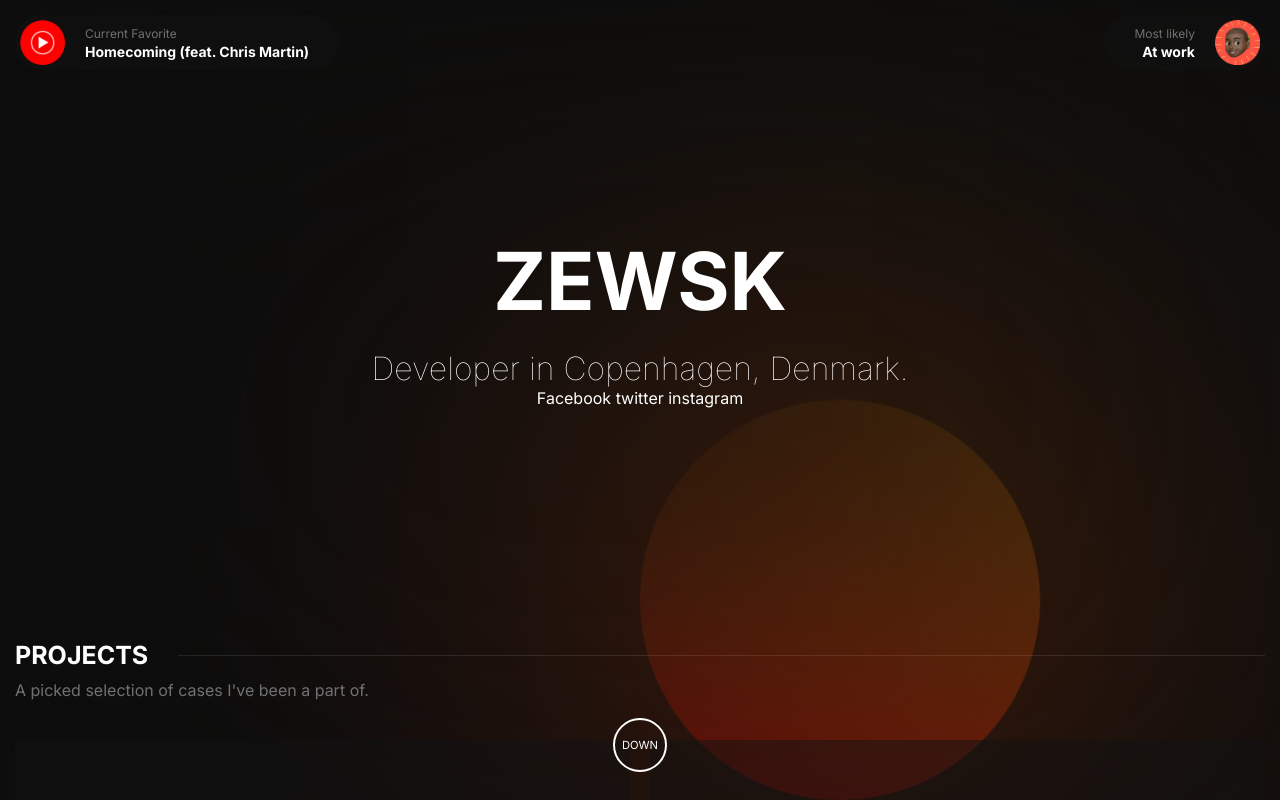
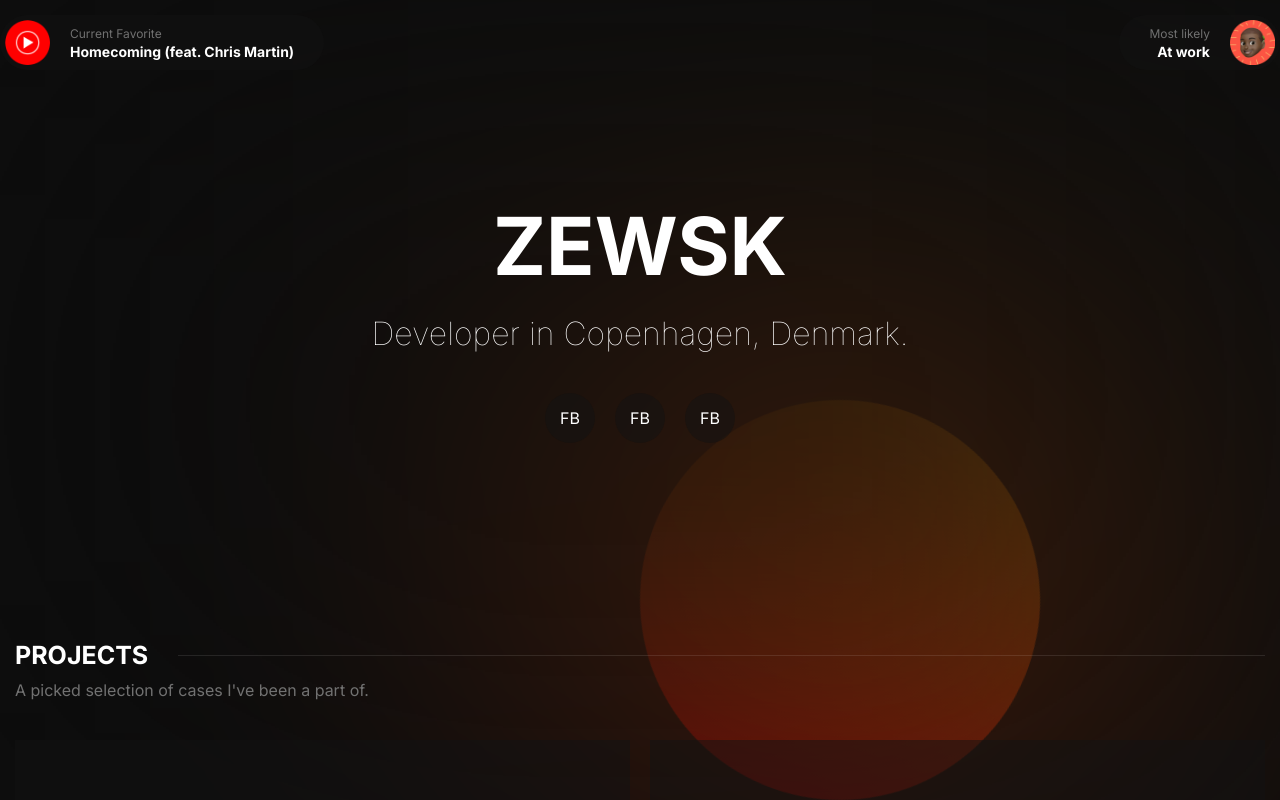
Before and after one commit to marcusmaczewski/portfolio, a Next.js app: page / in a window 1280 px wide. Shown: the top 800 px of the page. Built offline with nearby package versions, Linux system fonts and the light colour scheme.

Commit message:
fixed stuff

```diff
--- a/src/app/page.tsx
+++ b/src/app/page.tsx
@@ -58,11 +58,9 @@ export default function Home() {
       <div className={styles.blob}></div>
       <div className={styles.blur}></div>
       <div className={styles.alwaystop}>
-        <div className={styles.container}>
-          <YoutubePlayer />
-          <MyStatus />
-          <BackToTop />
-        </div>
+        <YoutubePlayer />
+        <MyStatus />
+        <BackToTop />
       </div>
         <Hero />
         <ArchiveProjects />
--- a/src/components/contact/archive.tsx
+++ b/src/components/contact/archive.tsx
@@ -1,6 +1,7 @@
 import Container from "../container";
 import SectionTitle from "../section-title";
-import styles from '../../styles/tools.module.scss'
+import styles from '../../styles/contact.module.scss'
+import SingleContact from "./single";
 
 const ArchiveContact = (props: any) => {
 
@@ -21,7 +22,8 @@ const ArchiveContact = (props: any) => {
         <Container>
             <SectionTitle title="Contact" />
             <div className={styles.contact_list}>
-
+                <SingleContact label="Email" value="marcusm@outlook.dk" />
+                <SingleContact label="Discord" value="polak#1234" />
             </div>
         </Container>
     );
--- /dev/null
+++ b/src/components/contact/single.tsx
@@ -0,0 +1,31 @@
+import styles from '../../styles/contact.module.scss'
+
+const SingleContact = (props: any) => {
+
+
+    /* STATES & VARIABLES
+    ------------------------------------------------------------------------ */
+
+
+    /* FUNCTIONS
+    ------------------------------------------------------------------------ */
+
+
+    /* RENDER
+    ------------------------------------------------------------------------ */
+
+
+    return (
+        <>
+            <div className={styles.single_contact}>
+                <div className={styles.label}>
+                    {props.label}
+                </div>
+                <div className={styles.value}>
+                    <input type="text" value={props.value} readOnly />
+                </div>
+            </div>
+        </>
+    );
+}
+export default SingleContact;
--- a/src/components/hero.tsx
+++ b/src/components/hero.tsx
@@ -24,7 +24,15 @@ const Hero = (props: any) => {
                         <h2>Developer in Copenhagen, Denmark.</h2>
                     </div>
                     <div className={styles.middle}>
-                        Facebook twitter instagram
+                        <div className={styles.someitem}>
+                            FB
+                        </div>
+                        <div className={styles.someitem}>
+                            FB
+                        </div>
+                        <div className={styles.someitem}>
+                            FB
+                        </div>
                     </div>
                     <div className={styles.lower}>
                         <div className={styles.scrolldown}>
--- /dev/null
+++ b/src/styles/contact.module.scss
@@ -0,0 +1,28 @@
+@import "variables.scss";
+
+.single_contact{
+
+    &:not(:last-child){
+        margin-bottom: 30px;
+    }
+
+    .label{
+        font-size: 18px;
+        margin-bottom: 10px;
+        color: $body_color_dark;
+    }
+
+    input[type="text"],
+    input[type="email"]{
+        background-color: $card_bg;
+        padding: 15px;
+        font-size: 20px;
+        border: none;
+        width: 100%;
+        color: white;
+
+        @media (max-width: $sm) {
+            font-size: 16px;
+        }
+    }
+}
--- a/src/styles/globals.scss
+++ b/src/styles/globals.scss
@@ -15,4 +15,5 @@ body {
 body{
     background-color: $bg;
     color: white;
+    padding-bottom: 150px;
 }
--- a/src/styles/page.module.scss
+++ b/src/styles/page.module.scss
@@ -7,7 +7,7 @@
     height: 400px;
     aspect-ratio: 1;
     border-radius: 50%;
-    position: absolute;
+    position: fixed;
     z-index: -10;
     opacity: 0.5;
     background: linear-gradient(
@@ -52,16 +52,13 @@
 }
 
 .alwaystop{
-    padding-inline: 15px;
-    height: 100vh;
-    width: 100vw;
-    position: fixed;
-    top: 0;
-    left: 0;
-    z-index: 100;
-
-    .container{
-        position: relative;
+    // padding-inline: 15px;
+    // height: 100vh;
+    // width: 100vw;
+    // position: fixed;
+    // top: 0;
+    // left: 0;
+    // z-index: 100;
 
     .box{
         background-color: $card_bg;
@@ -70,7 +67,8 @@
         display: flex;
         align-items: center;
         gap: 20px;
-            position: absolute;
+        position: fixed;
+        z-index: 1000;
 
         .icon{
             display: grid;
@@ -114,6 +112,10 @@
         //cursor: pointer;
         transition: all .2s;
 
+        @media (max-width: $xs) {
+            display: none;
+        }
+
         &:hover {
             background-color: lighten($card_bg, 5%);
         }
@@ -146,6 +148,10 @@
         }
     }
 
+    .container{
+        position: relative;
+
+
     }
 
 }
@@ -163,15 +169,72 @@
     .container{
         display: grid;
         place-items: center;
+        padding-inline: 15px;
+
+        .wrapper{
+            @media (max-width: $xs) {
+                width: 100%;
+            }
+        }
 
         .upper{
+
+            @media (max-width: $xs) {
+                // text-align: left;
+            }
+
             h1{
                 font-size: 5rem;
                 margin-bottom: 20px;
+
+                @media (max-width: $sm) {
+                    font-size: 4rem;
+
+                    @media (max-width: $xs) {
+                        font-size: 3rem;
+                        margin-bottom: 5px;
                     }
+                }
+
+            }
+
             h2{
                 font-size: 2rem;
                 font-weight: lighter;
+
+                @media (max-width: $sm) {
+                    font-size: 1.6rem;
+
+                    @media (max-width: $xs) {
+                        font-size: 1.2rem;
+                    }
+                }
+            }
+        }
+
+
+        .middle{
+            display: flex;
+            align-items: center;
+            justify-content: center;
+            gap: 20px;
+            margin-top: 40px;
+
+            .someitem{
+                background-color: $card_bg;
+                width: 50px;
+                height: 50px;
+                aspect-ratio: 1;
+                border-radius: 50%;
+                display: grid;
+                place-items: center;
+                // outline: 1px solid white;
+                cursor: pointer;
+                transition: all .2s;
+
+                &:hover{
+                    background-color: lighten($card_bg, 10%);
+                }
             }
         }
 
@@ -181,6 +244,7 @@
             bottom: 30px;
             left: 50%;
             transform: translateX(-50%);
+            display: none;
 
             .scrolldown{
                 width: 50px;
```
Lines whose indentation alone changed are shown as unchanged.
